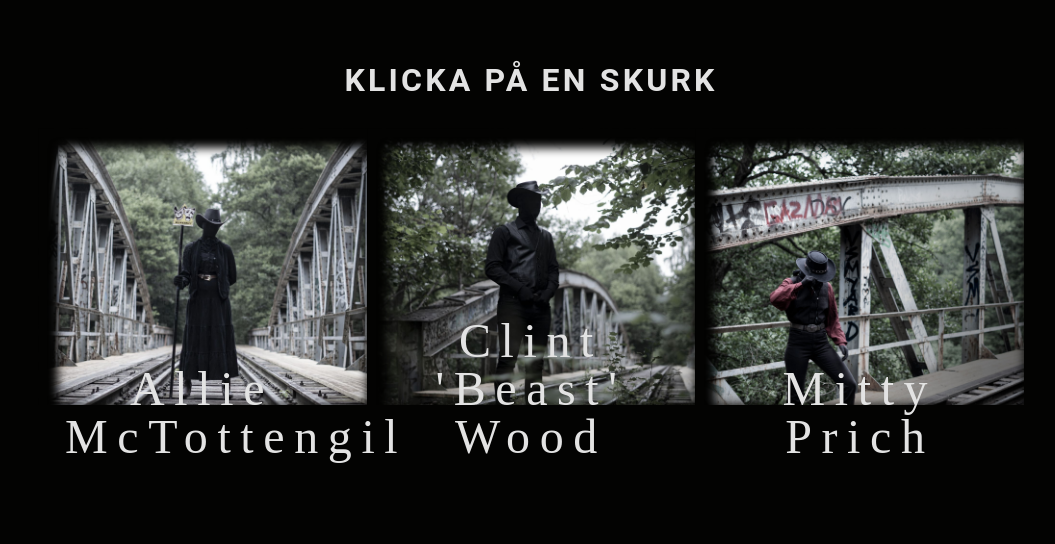
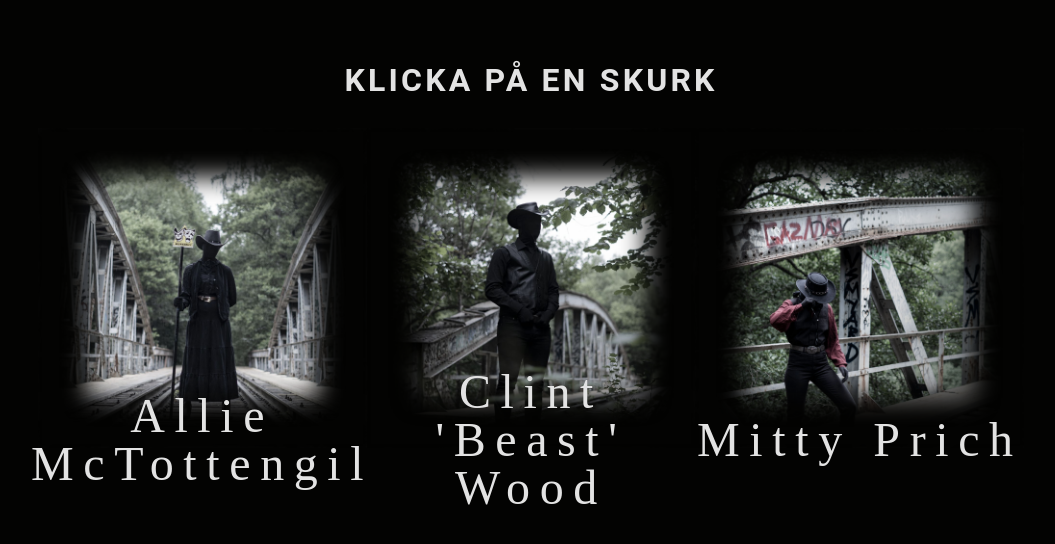
Before and after one commit to Albus00/skurkeriet, a Next.js app: page / in a window 1280 px wide. Shown: the part 1192-1736 px from the top of the page, without its empty margins (109-1164 px from the left). Built offline with nearby package versions, Linux system fonts and the light colour scheme.

Commit message:
Fixed look of character card

```diff
--- a/components/Character.tsx
+++ b/components/Character.tsx
@@ -9,6 +9,9 @@ type Props = {
 
 
 const Character = (props: Props) => {
+  // Convert linebreak in json to linebreak in the HTML by splitting in into multiple <p> elements
+  const name = props.name;
+  const splitName = name.split('\n').map(str => <p className='text-center' key={str}>{str}</p>);
 
   return (
     <div
@@ -21,15 +24,9 @@ const Character = (props: Props) => {
           backgroundImage: "url(" + `${("/images/characters/" + props.id + ".jpg")}` + ")",
         }}
       >
-        {/* <Image
-          className='object-cover object-center bottom-shadow'
-          src={"/images/characters/" + props.id + ".jpg"}
-          alt={props.name}
-          fill
-        /> */}
       </div>
-      <div className='absolute bottom-0 left-0 right-0'>
-        <h3 className='w-10/12 m-auto text-5xl text-center'>{props.name}</h3>
+      <div className='flex justify-center absolute bottom-0 left-0 right-0 h-36'>
+        <h3 className='text-5xl self-center' id='nameId'>{splitName}</h3>
       </div>
     </div>
   )
--- a/misc/stories.tsx
+++ b/misc/stories.tsx
@@ -1,12 +1,12 @@
 export const stories = [
   {
     "id": "allie",
-    "name": "Allie McTottengil",
+    "name": "Allie\nMcTottengil",
     "story": "Den alltid lika charmiga Allie har haft många efternamn genom tiderna. Hon reste från stad till stad som ung och gång på gång föll herrarna för hennes utstrålning. En efter en försvann herrgårdsägarna efter bröllopen och listan på efternamn blev längre och längre. Ingen vet hur eller vart de tog vägen, men Allie samlade på sig mer än bara efternamn. Pengar i mängder, herrgårdar och konstverk, allt blev hennes. När hennes sjunde man plötsligt insjuknade och avled i en “influensa” var Allie förkrossad. Det sägs att denne man, Mr McTottengill, var hennes sanna kärlek. Mr McTottengill var en man utan dess like. Han var mörk och mystisk i sitt sätt. Ingen visste riktigt var de hade honom, förutom Allie, som hade honom runt sitt lillfinger. McTottengil paret startade en firma där de tvättade pengar genom sin hästförsäljning, men sanningen om vart ifrån pengarna kom fick ingen någonsin reda på. Efter Mr McTottengills död drog sig Allie tillbaka. Hon flyttade långt ut på landet och bodde med sina hästar. Hennes rikedom gömdes någonstans. Pengar intresserade henne inte längre. Hon hade haft all kontroll i McTottengill imperiet, men när hennes man dog såg ingen henne längre som en lämplig affärspartner. Hon saknade makten och hon var rasande. Hon planerade det perfekta brottet för att hamna i det värsta fängelse man kunde tänka sig, allt för att samla ihop den perfekta gruppen skurkar för att få sin hämnd…"
   },
   {
     "id": "clint",
-    "name": "Clint 'Beast' Wood",
+    "name": "Clint 'Beast'\nWood",
     "story": "Det är ingen slump att Clint Wood har fått smeknamnet Beast. Med hans djärva metoder och agera först, tänk sen attityd har Clint blivit ökänd som en utav de mest hänsynslösa torpedernai den vilda västern. Efter ett rån gått fel, och en förrädisk före detta arbetsgivare, så söker Clint inte bara efter nya jobbmöjligheter, utan också för hämnd."
   },
   {
--- a/styles/globals.css
+++ b/styles/globals.css
@@ -145,9 +145,9 @@ a {
 }
 
 .character-shadow {
-  -moz-box-shadow: inset 0 -450px 400px -200px #030302;
-  -webkit-box-shadow: inset 0 -450px 400px -200px #030302;
-  box-shadow: inset 10px 10px 10px 10px #030302;
+  -moz-box-shadow: inset 0px 0px 25px 50px #030302;
+  -webkit-box-shadow: inset 0px 0px 25px 50px #030302;
+  box-shadow: inset 0px 0px 25px 50px #030302;
 }
 
 @media (prefers-color-scheme: dark) {
--- a/tailwind.config.js
+++ b/tailwind.config.js
@@ -25,7 +25,7 @@ module.exports = {
         'group': "url('/images/group.jpg')"
       },
       height: {
-        'thirdWidth': '26vw' // Make height a third of the width of screen (excluding padding)
+        'thirdWidth': '30vw' // Make height a third of the width of screen (excluding padding)
       }
     },
     screens: {
```
